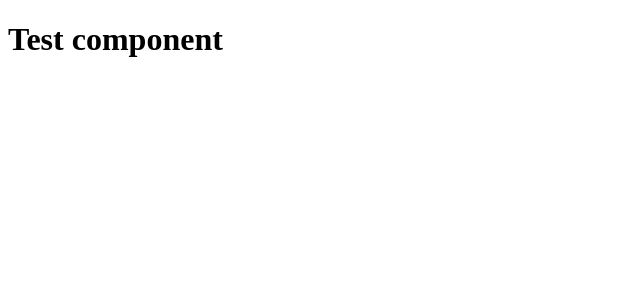
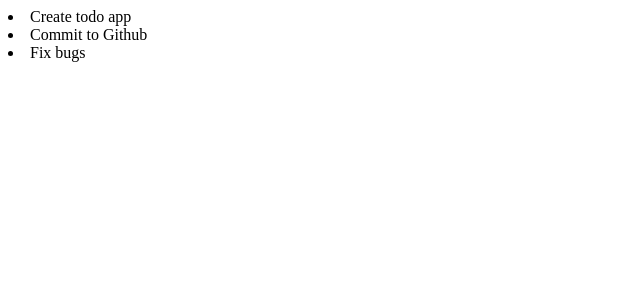
Before and after one commit to ivanradunkovic/I-ToDo, a React (Create React App) app: page / in a window 1280 px wide. Shown: the top 300 px of the page, without its empty margins (0-640 px from the left). Built offline with nearby package versions, Linux system fonts and the light colour scheme; the HTML template or start-up script is replaced by a standard one.

Commit message:
Some todos added

```diff
--- a/src/components/TodoContainer.js
+++ b/src/components/TodoContainer.js
@@ -2,13 +2,36 @@ import React from 'react'
 
 class TodoContainer extends React.Component
 {
+
+    state = {
+        todos: [
+            {
+                id: 1,
+                title: "Create todo app",
+                completed: true
+            },
+            {
+                id: 2,
+                title: "Commit to Github",
+                completed: false
+            },
+            {
+                id: 3,
+                title: "Fix bugs",
+                completed: false
+            }
+        ]
+    };
+
     render()
     {
         return (
             <div>
-                <h1>Test component</h1>
+                {this.state.todos.map(todo => (
+                    <li>{todo.title}</li>
+                ))}
             </div>
-        )
+        );
     }
 }
 
```
